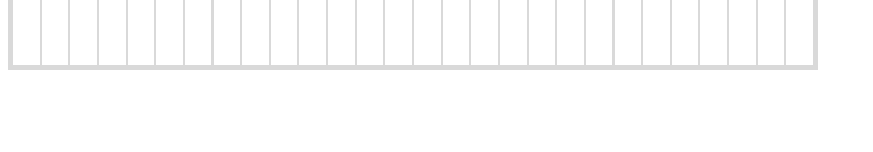
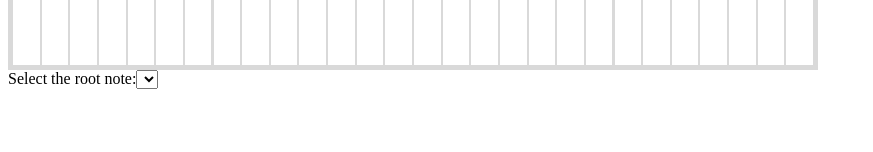
Before and after one commit to mbdguitar/chord-calculator, a React (Create React App) app: page / in a window 1280 px wide. Shown: the part 148-300 px from the top of the page, without its empty margins (0-873 px from the left). Built offline with nearby package versions, Linux system fonts and the light colour scheme.

Commit message:
Added RootForm component, Root state in Home, and state update logic for Root state

```diff
--- a/src/components/Home.js
+++ b/src/components/Home.js
@@ -1,10 +1,23 @@
-import React from 'react';
+import React, { useState } from 'react';
 import Keyboard from './Keyboard'
+import RootForm from './RootForm'
 
 function Home() {
+    const [ keys, setKeys ] = useState([])
+    const [ root, setRoot ] = useState('')
+
+    function sendKeys(array) {
+        setKeys(array);
+    }
+
+    function getRoot({ target }) {
+        setRoot(target.value)
+    }
+
     return (
         <>
-            <Keyboard />
+            <Keyboard sendKeys={sendKeys}/>
+            <RootForm getRoot={getRoot} keys={keys}/>
         </>
     );
 }
--- a/src/components/Keyboard.js
+++ b/src/components/Keyboard.js
@@ -3,8 +3,12 @@ import Octave from "./Octave.js"
 import keysGenerator from '../functions/keysGenerator.js';
 import styles from '../modules/Keyboard.module.css'
 
-function Keyboard() {
+function Keyboard({ sendKeys }) {
     const [ activeKeys, setActiveKeys ] = useState([])
+
+    useEffect(() => {
+        sendKeys(activeKeys)
+    }, [activeKeys])
 
     function updateActiveKeys(key) {
         if (key.isActive) {
--- /dev/null
+++ b/src/components/RootForm.js
@@ -0,0 +1,18 @@
+import React from "react";
+
+function RootForm({ getRoot, keys }) {
+    return (
+        <div>
+            <form>
+                <label for='notes'>Select the root note:</label>
+                <select id='notes' name='notes' onChange={getRoot}>
+                    {keys.map((key) => {
+                        return <option value={key.name}>{key.name}</option>
+                    })}
+                </select>
+            </form>
+        </div>
+    )
+}
+
+export default RootForm;
```
